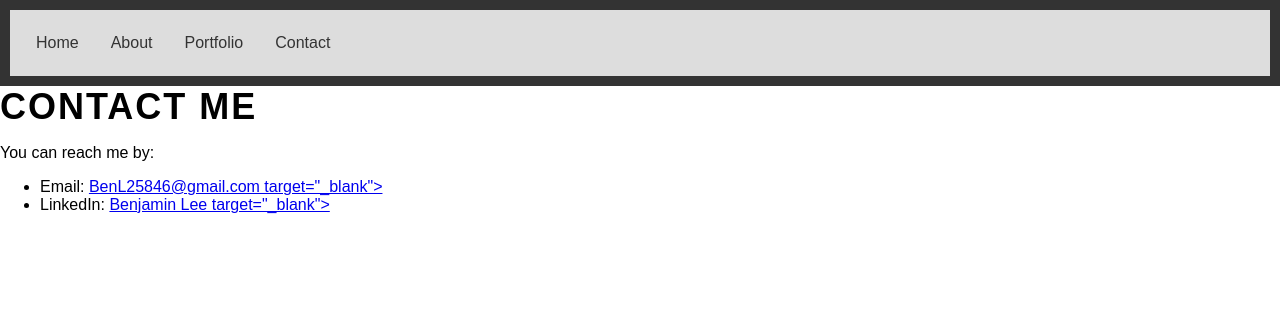
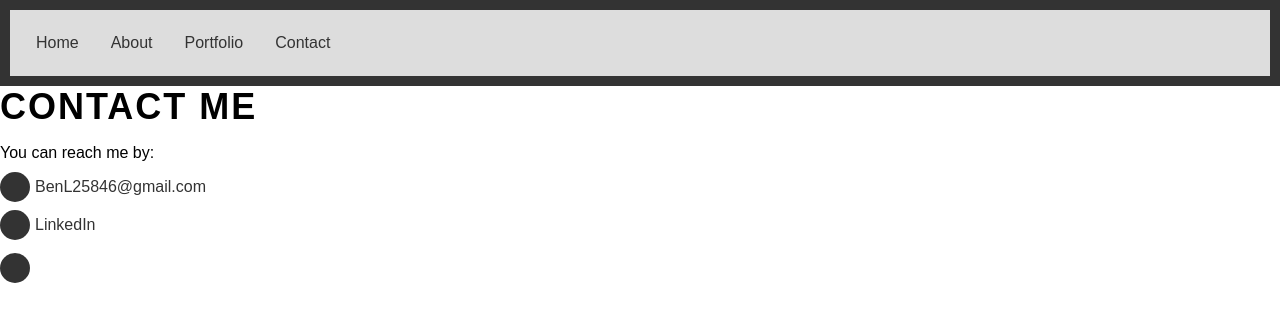
Before and after one commit to ze11ow/benjamSite, a plain HTML site: page contact.html in a window 1280 px wide. Drawn offline with Linux system fonts and the light colour scheme.

Commit message:
Update contact.html
Added custom styling for the contact list using the class .contact-list.
Modified the <ul> tag to have the class contact-list.
Added :before pseudo-elements for email and LinkedIn links to display corresponding icons using the FontAwesome library.
Updated the LinkedIn link with the correct URL and the class linkedin.
Added a GitHub icon link with the class fa fa-github. (Note: You can customize this link by adding your GitHub profile URL as the href attribute.)

```diff
--- a/contact.html
+++ b/contact.html
@@ -2,7 +2,7 @@
 <html>
 <head>
 	<title>Contact Me</title>
-		<link rel="stylesheet" href="https://cdnjs.cloudflare.com/ajax/libs/font-awesome/4.7.0/css/font-awesome.min.css">
+	<link rel="stylesheet" href="https://cdnjs.cloudflare.com/ajax/libs/font-awesome/4.7.0/css/font-awesome.min.css">
 	<style>
 		body {
 			margin: 0;
@@ -65,28 +65,55 @@
 			text-align: center;
 		}
 
-		.fa {
-			padding: 10px;
-			font-size: 30px;
-			width: 50px;
-			text-align: center;
-			text-decoration: none;
-			margin: 5px 2px;
-			border-radius: 50%;
+		.contact-list {
+			list-style-type: none;
+			padding: 0;
 		}
 
-		.fa:hover {
+		.contact-list li {
+			margin-bottom: 20px;
+		}
+
+		.contact-list li a {
+			display: inline-block;
+			color: #333;
+			text-decoration: none;
+			padding-left: 35px;
+			position: relative;
+		}
+
+		.contact-list li a:before {
+			content: "";
+			position: absolute;
+			left: 0;
+			top: 50%;
+			transform: translateY(-50%);
+			width: 30px;
+			height: 30px;
+			border-radius: 50%;
+			background-color: #333;
+			color: white;
+			line-height: 30px;
+			text-align: center;
+		}
+
+		.contact-list li a:hover:before {
 			opacity: 0.7;
 		}
 
-		.fa-linkedin {
-			background: #007bb5;
-			color: white;
+		.email:before {
+			content: "\f0e0";
+			font-family: "FontAwesome";
 		}
 
-		.fa-github {
-			background: #333;
-			color: white;
+		.linkedin:before {
+			content: "\f08c";
+			font-family: "FontAwesome";
+		}
+
+		.fa-github:before {
+			content: "\f09b";
+			font-family: "FontAwesome";
 		}
 	</style>
 </head>
@@ -96,7 +123,7 @@
 			<ul>
 				<li><a href="index.html">Home</a></li>
 				<li><a href="about.html">About</a></li>
-        <li><a href="#">Portfolio</a></li>
+				<li><a href="#">Portfolio</a></li>
 				<li><a href="contact.html">Contact</a></li>
 			</ul>
 		</nav>
@@ -104,9 +131,10 @@
 	<main>
 		<h1>Contact Me</h1>
 		<p>You can reach me by:</p>
-		<ul>
-			<li>Email: <a href="mailto:BenL25846@gmail.com">BenL25846@gmail.com target="_blank"></a></li>
-			<li>LinkedIn: <a href="https://www.linkedin.com/in/benjamlee/">Benjamin Lee target="_blank"></a></li>
+		<ul class="contact-list">
+			<li><a href="mailto:BenL25846@gmail.com" class="email">BenL25846@gmail.com</a></li>
+			<li><a href="https://www.linkedin.com/in/benjamlee/" class="linkedin">LinkedIn</a></li>
+			<li><a href="#" class="fa fa-github"></a></li>
 		</ul>
 	</main>
 </body>
```
